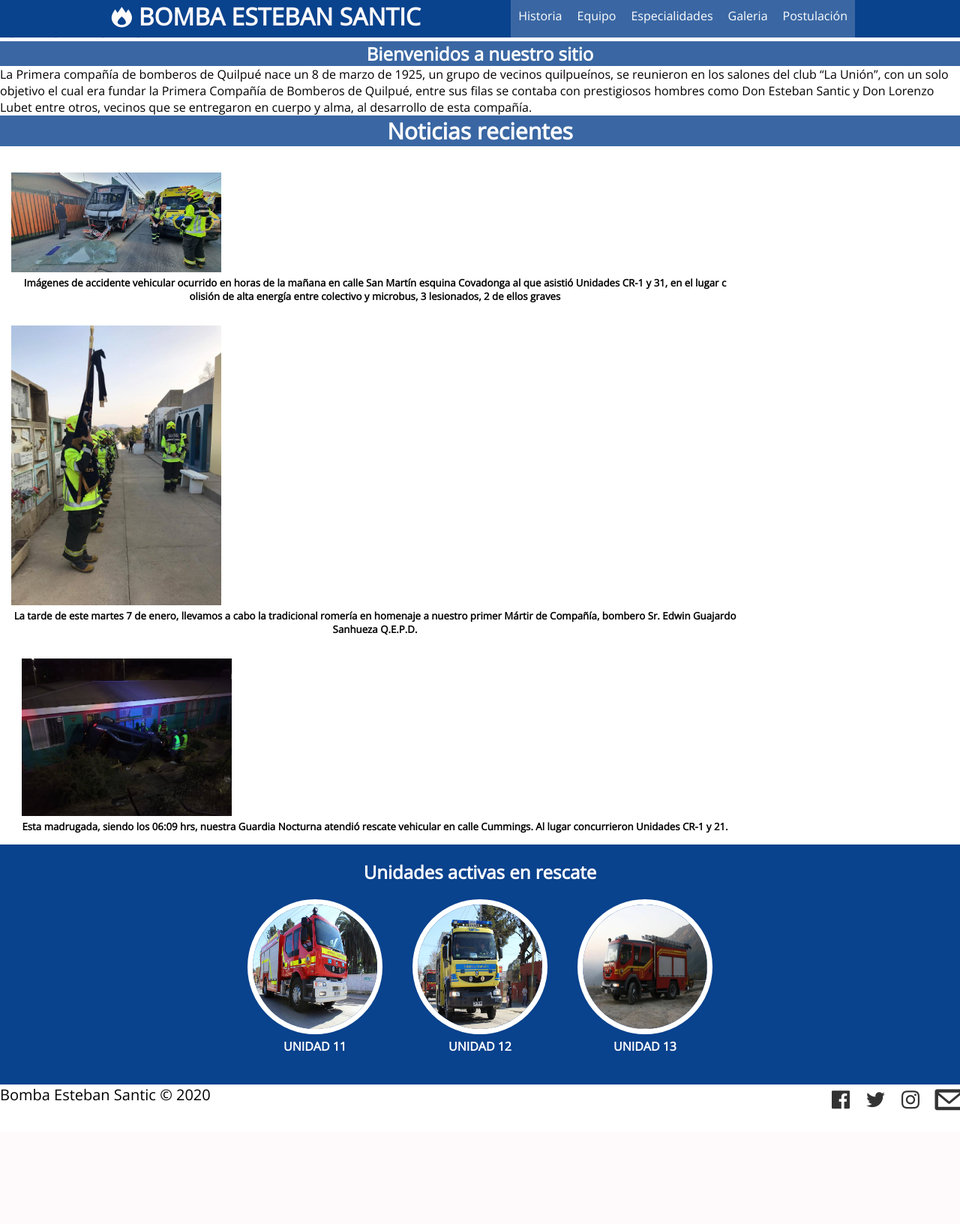
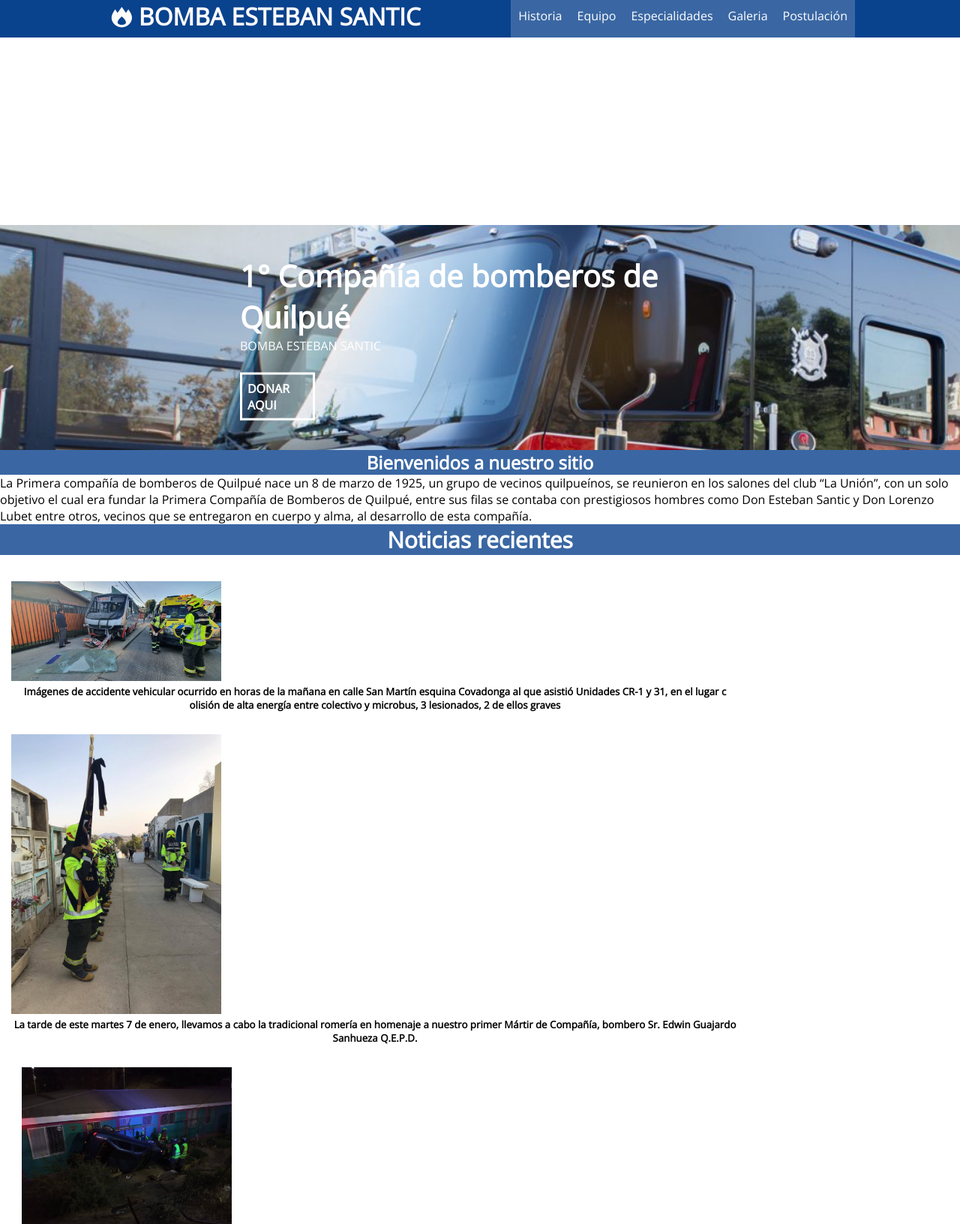
Before and after one commit to Lua-Code12/bomberos_quilpue, a Django app: page /post/1/ in a window 1280 px wide. Shown: the top 1632 px of the page at 75% size. Before the commit the page ends 1481 px from the top, so only its background shows below. Run offline with Django 3.2, Linux system fonts and the light colour scheme.

Commit message:
arreglos en banner

```diff
--- a/blog/static/blog/css/banner.css
+++ b/blog/static/blog/css/banner.css
@@ -1,5 +1,5 @@
 #banner {
-    margin-top: 50px;
+    margin-top: 300px;
     position: relative;
 
 }
--- a/blog/templates/blog/base.html
+++ b/blog/templates/blog/base.html
@@ -40,16 +40,16 @@
 
     <main>
 
+        <section id="banner">
+            <img src="{% static 'blog/imagenes/Bomberos_equipo.jpg' %}">
             <div class="contenedor2">
                 <h2>1° Compañía de bomberos de Quilpué</h2>
                 <p>BOMBA ESTEBAN SANTIC</p>
-
+                <h4> <a href="#">DONAR AQUI</a> </h4>
 
             </div>
 
         </section>
-
-
 
         <section id= "bienvenidos">
             <h2>Bienvenidos a nuestro sitio</h2>
```
Also changed, not shown: blog/templates/blog/formulario.html (added).
